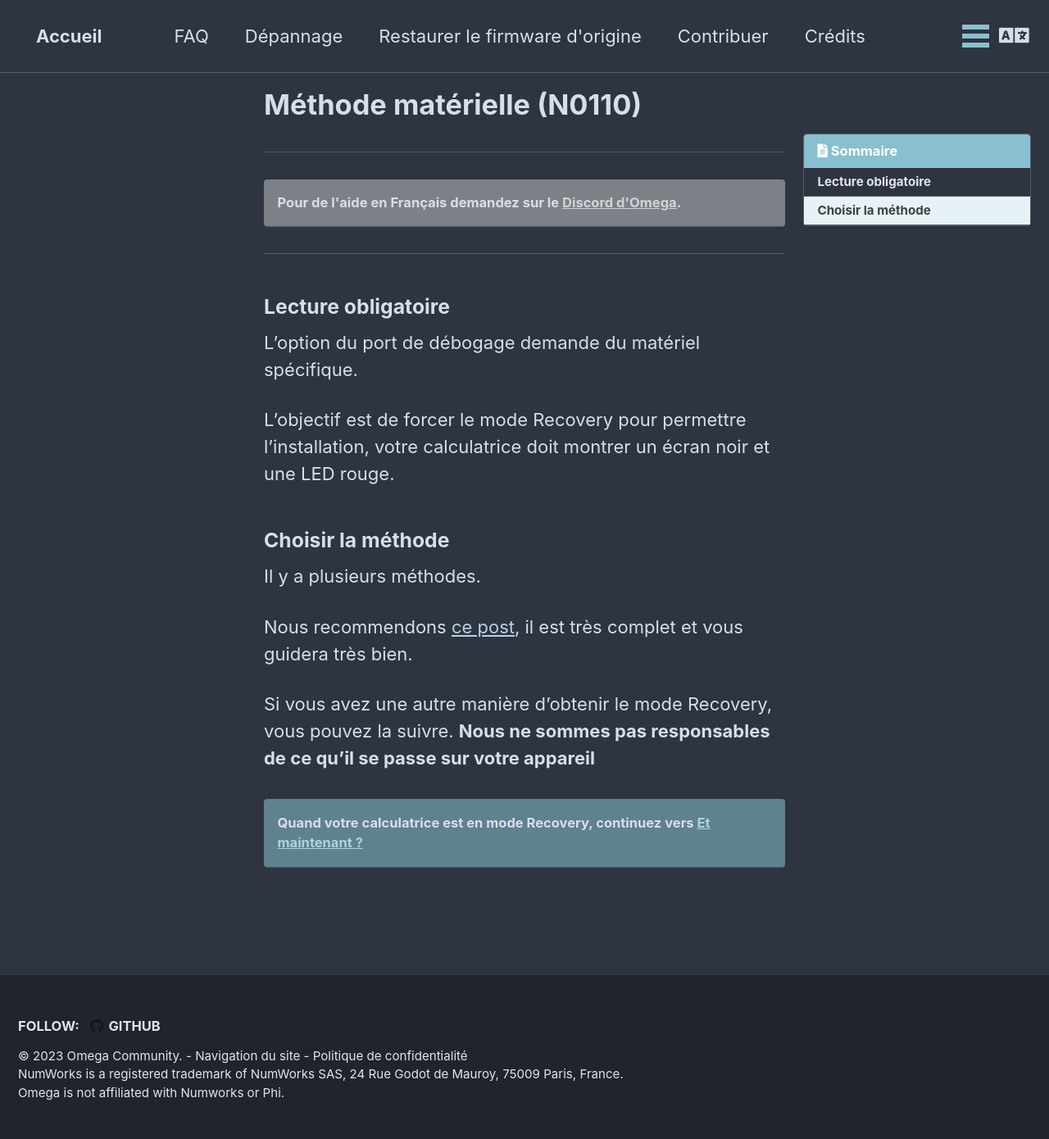
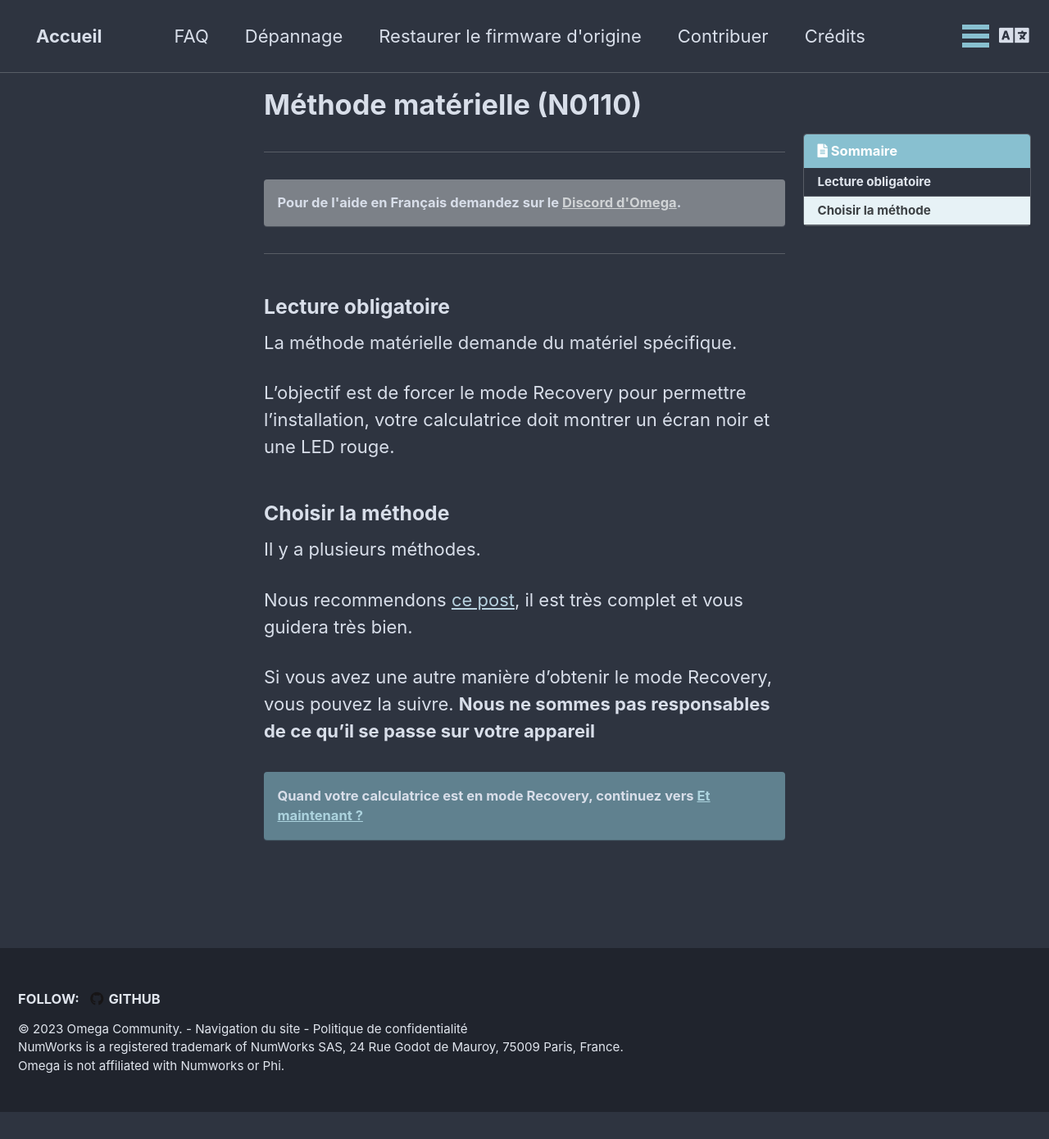
Before and after one commit to Omega-Numworks/Omega-Guide, a Jekyll site: the page built from _pages/fr_FR/n0110-hardmod.md, in a window 1280 px wide. Shown: the whole page at 82% size. Built offline with Jekyll 4.4.1, drawn with Linux system fonts in a browser that asks for light colours; comment, search, counter and statistics services are not loaded; after the commit the page ends 1357 px from its top, so only the background shows below that.

Commit message:
Update n0110-hardmod.md

```diff
--- a/_pages/fr_FR/n0110-hardmod.md
+++ b/_pages/fr_FR/n0110-hardmod.md
@@ -6,7 +6,7 @@ title: "Méthode matérielle (N0110)"
 
 ### Lecture obligatoire
 
-L'option du port de débogage demande du matériel spécifique.
+La méthode matérielle demande du matériel spécifique.
 
 L'objectif est de forcer le mode Recovery pour permettre l'installation, votre calculatrice doit montrer un écran noir et une LED rouge.
 
```
